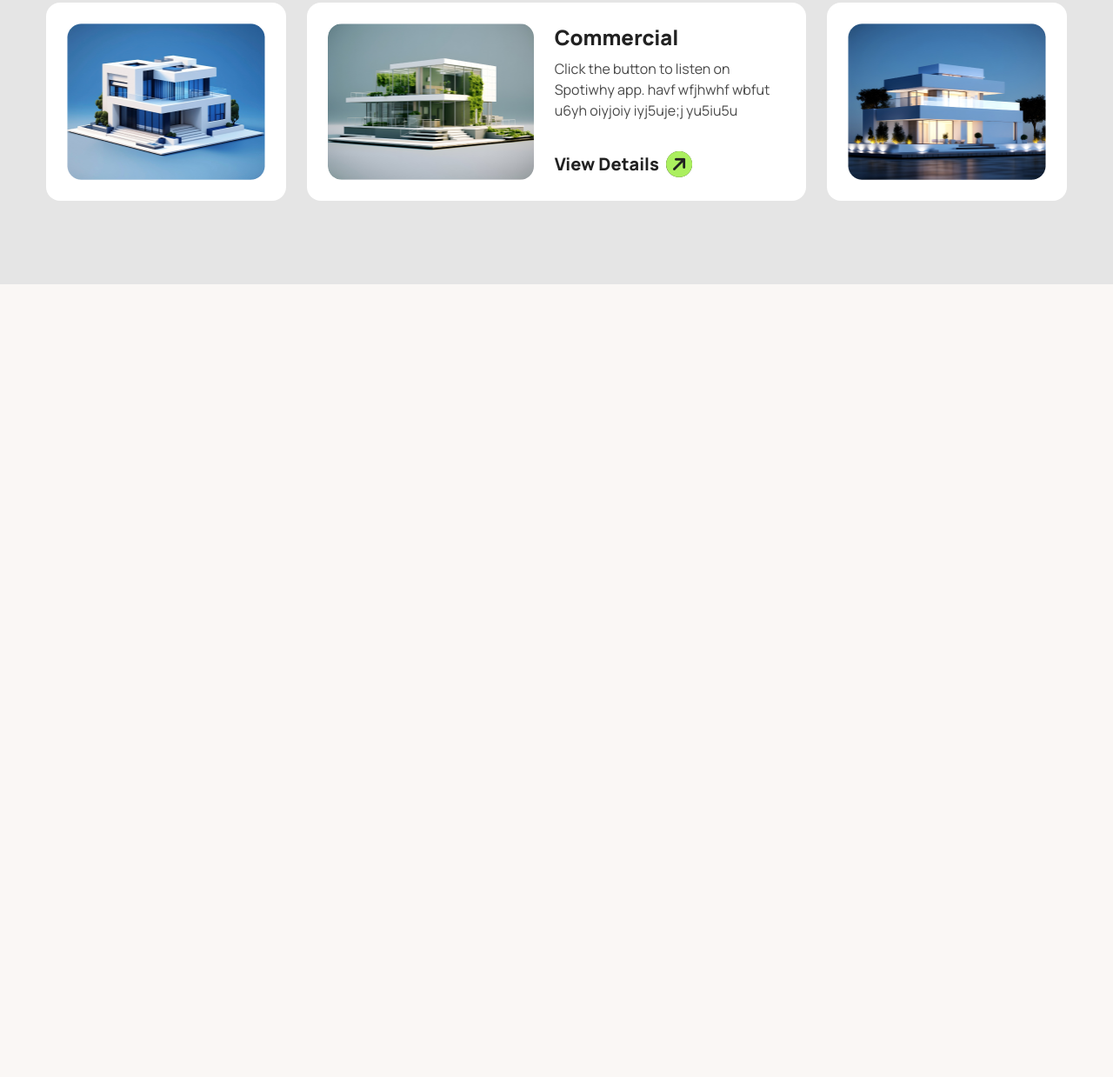
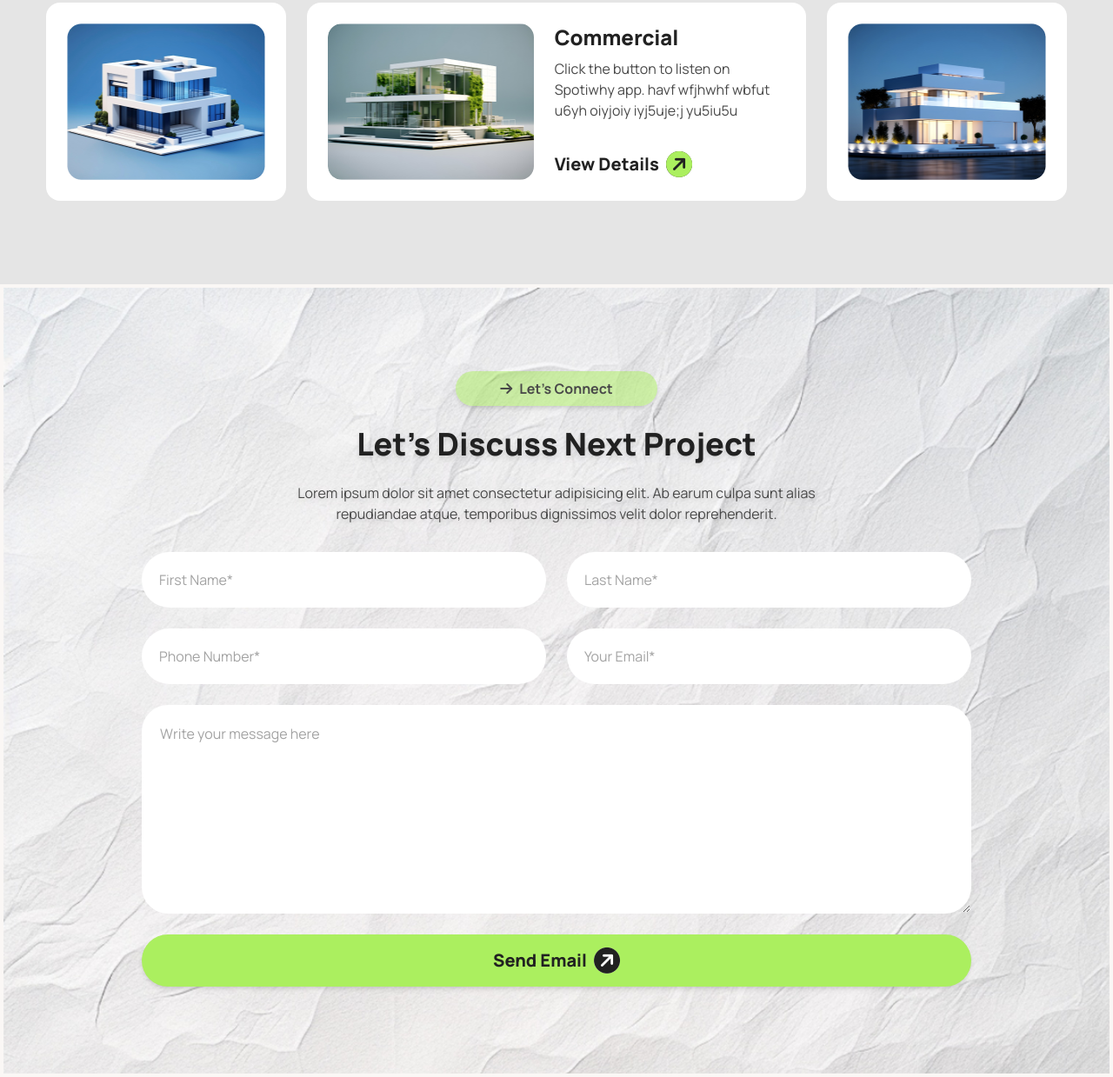
Before and after one commit to Abrar9410/Assignment-03, a plain HTML site: page index.html in a window 1280 px wide. Shown: the part 2738-3977 px from the top of the page at 87% size. Before the commit the page ends 3065 px from the top, so only its background shows below. Drawn offline with nearby package versions, Linux system fonts and the light colour scheme.

Commit message:
Connect section done

```diff
--- a/index.html
+++ b/index.html
@@ -146,7 +146,7 @@
         </section>
 
         <!-- Our Work Process -->
-        <section class="bg-neutral-200 py-8 md:py-20 lg:py-24">
+        <section class="bg-neutral-200 py-8 md:py-20 lg:py-24 2xl:py-28">
             <div class="bg-white rounded-3xl w-44 mx-auto py-2 shadow-md text-para1 flex justify-center items-center space-x-2">
                 <i class="fa-solid fa-arrow-right"></i>
                 <p class="text-base font-bold">How We Work</p>
@@ -204,7 +204,7 @@
         </section>
 
         <!-- Latest Portfolio -->
-        <section class="bg-neutral-200 py-8 md:py-20 lg:py-24">
+        <section class="bg-neutral-200 py-8 md:py-20 lg:py-24 2xl:py-28">
             <div class="bg-green2 rounded-3xl w-[232px] mx-auto py-2 shadow-md text-para1 flex justify-center items-center space-x-2">
                 <i class="fa-solid fa-arrow-right"></i>
                 <p class="text-base font-bold">Explore Our Latest Work</p>
@@ -274,8 +274,41 @@
         </section>
 
         <!-- Contact Form section -->
-         <section>
+         <section class="bg-next_project bg-no-repeat bg-cover m-1 py-8 md:py-20 lg:py-24 2xl:py-28">
+            <div class="bg-green2 rounded-3xl w-[232px] mx-auto py-2 shadow-md text-para1 flex justify-center items-center space-x-2">
+                <i class="fa-solid fa-arrow-right"></i>
+                <p class="text-base font-bold">Let's Connect</p>
+            </div>
+            <div class="text-center mx-auto w-10/12 md:w-[678px] my-4 lg:my-6 space-y-6">
+                <h2 class="text-primary text-2xl md:text-4xl drop-shadow-md font-black">Let's Discuss Next Project</h2>
+                <p class="text-para1 drop-shadow-md">
+                    Lorem ipsum dolor sit amet consectetur adipisicing elit. Ab earum culpa sunt alias repudiandae atque, temporibus dignissimos velit dolor reprehenderit.
+                </p>
+            </div>
+            <div class="w-10/12 xl:w-9/12 mx-auto mt-8 grid grid-cols-1 grid-rows-8 gap-6 sm:grid-cols-2 sm:grid-rows-6">
+                <div>
+                    <input type="text" placeholder="First Name*" class="w-full p-5 rounded-full placeholder:text-neutral-400 focus:outline-none focus:ring-2 ring-neutral-400 focus:placeholder-transparent text-para1">
+                </div>
+                <div>
+                    <input type="text" placeholder="Last Name*" class="w-full p-5 rounded-full placeholder:text-neutral-400 focus:outline-none focus:ring-2 ring-neutral-400 focus:placeholder-transparent text-para1">
+                </div>
+                <div>
+                    <input type="text" placeholder="Phone Number*" class="w-full p-5 rounded-full placeholder:text-neutral-400 focus:outline-none focus:ring-2 ring-neutral-400 focus:placeholder-transparent text-para1">
+                </div>
+                <div>
+                    <input type="email" placeholder="Your Email*" class="w-full p-5 rounded-full placeholder:text-neutral-400 focus:outline-none focus:ring-2 ring-neutral-400 focus:placeholder-transparent text-para1">
+                </div>
+                <div class=" row-span-3 sm:col-span-2">
+                    <textarea placeholder="Write your message here" class="textarea textarea-md w-full h-full bg-white placeholder:text-neutral-400 text-base focus:outline-none focus:border-none focus:ring-2 ring-neutral-400 focus:placeholder-transparent text-para1 p-5"></textarea>
+                </div>
+                <div class="sm:col-span-2">
+                    <button class="bg-green1 w-full px-5 py-3 rounded-full shadow-md justify-center flex items-center space-x-2">
+                        <span class="text-primary text-xl font-extrabold">Send Email</span>
+                        <span class="text-3xl"><i class="fa-solid fa-circle-arrow-up fa-rotate-by text-primary bg-white rounded-full" style="--fa-rotate-angle: 45deg;"></i></span>
+                    </button>
+                </div>
 
+            </div>
          </section>
     </main>
     <footer>
```
